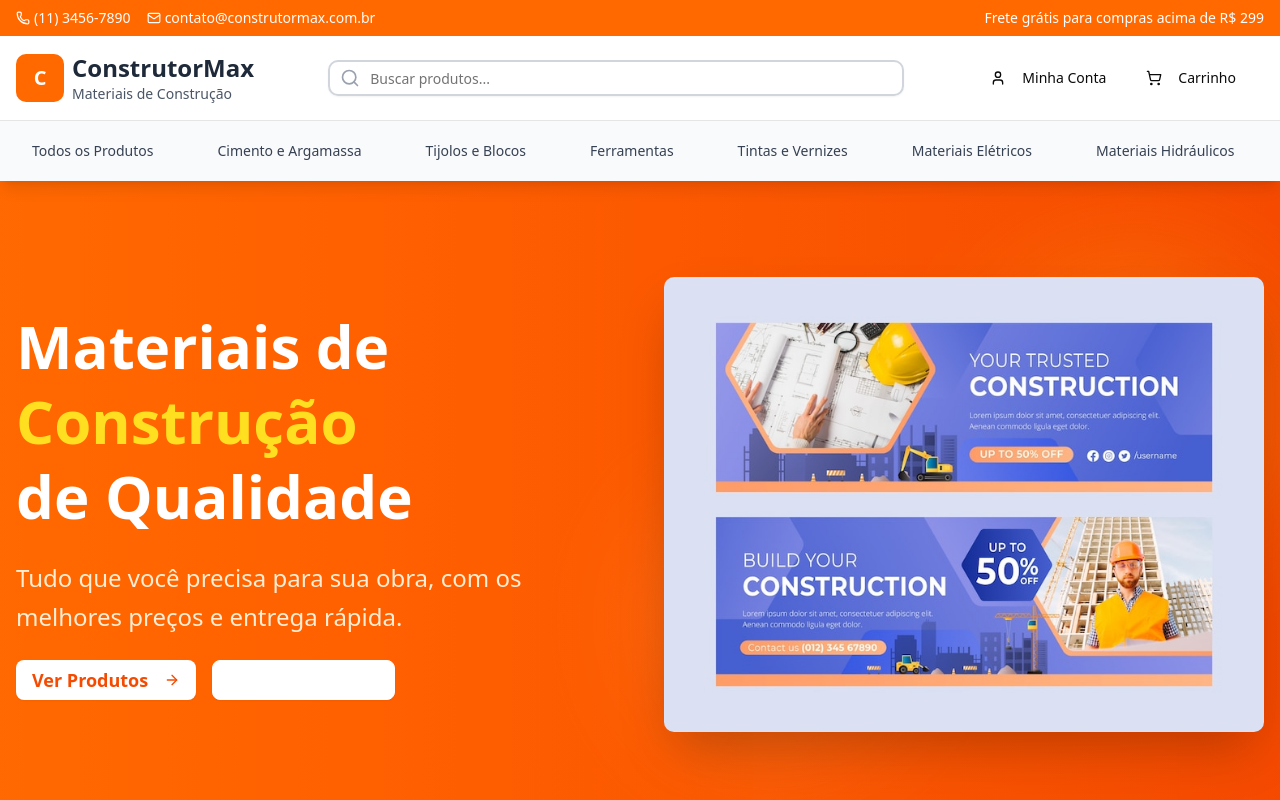
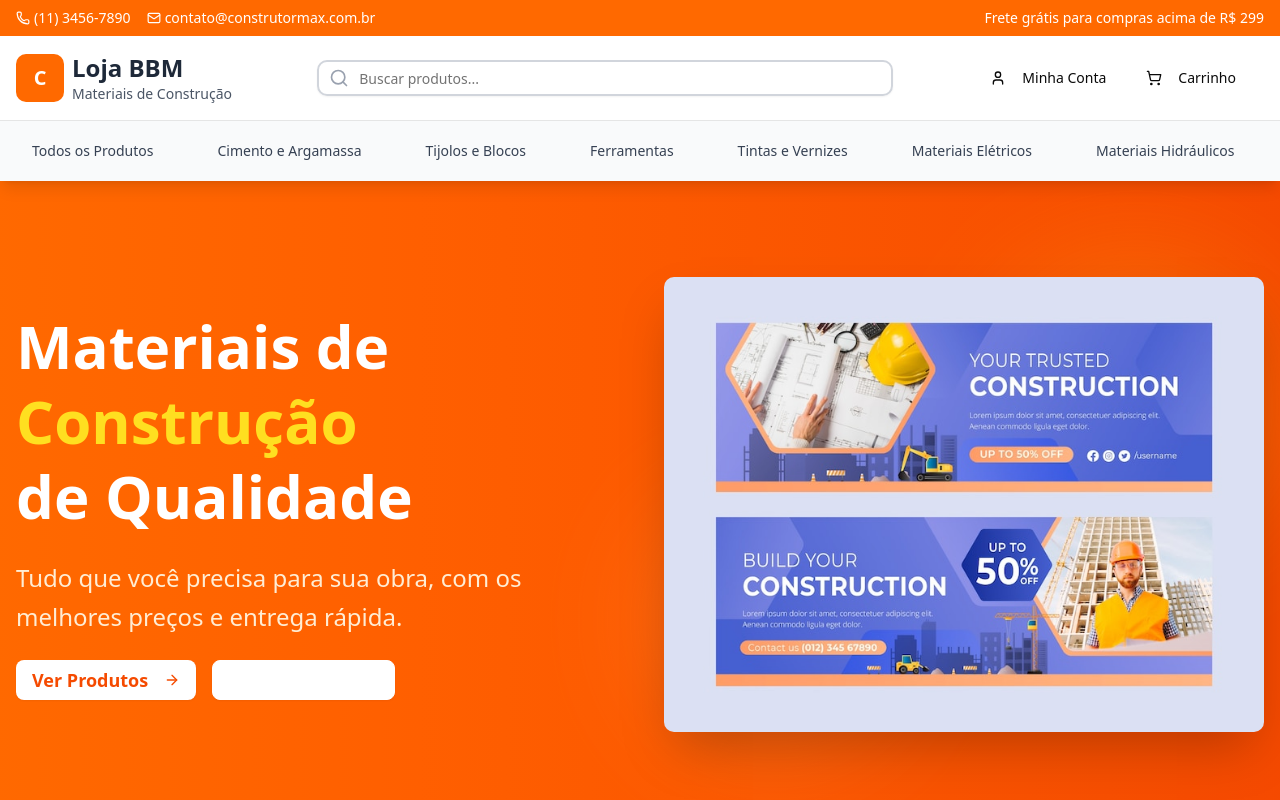
Before and after one commit to kakow-coder/constructionNBM, a React (Vite) app: page / in a window 1280 px wide. Shown: the top 800 px of the page. Built offline with nearby package versions, Linux system fonts and the light colour scheme.

Commit message:
Update Header.jsx

```diff
--- a/src/components/Header.jsx
+++ b/src/components/Header.jsx
@@ -57,7 +57,7 @@
               </div>
             </div>
             <div>
-              <h1 className="text-2xl font-bold text-gray-800">ConstrutorMax</h1>
+              <h1 className="text-2xl font-bold text-gray-800">Loja BBM</h1>
               <p className="text-sm text-gray-600">Materiais de Construção</p>
             </div>
           </div>
```
